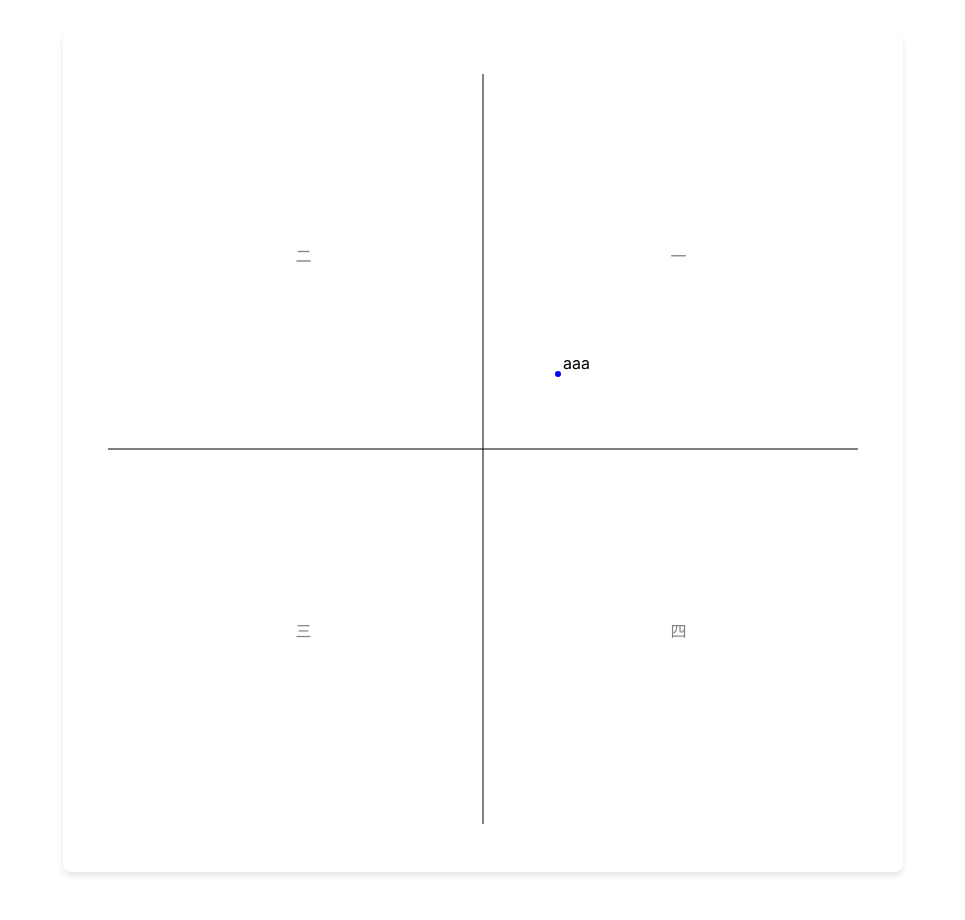
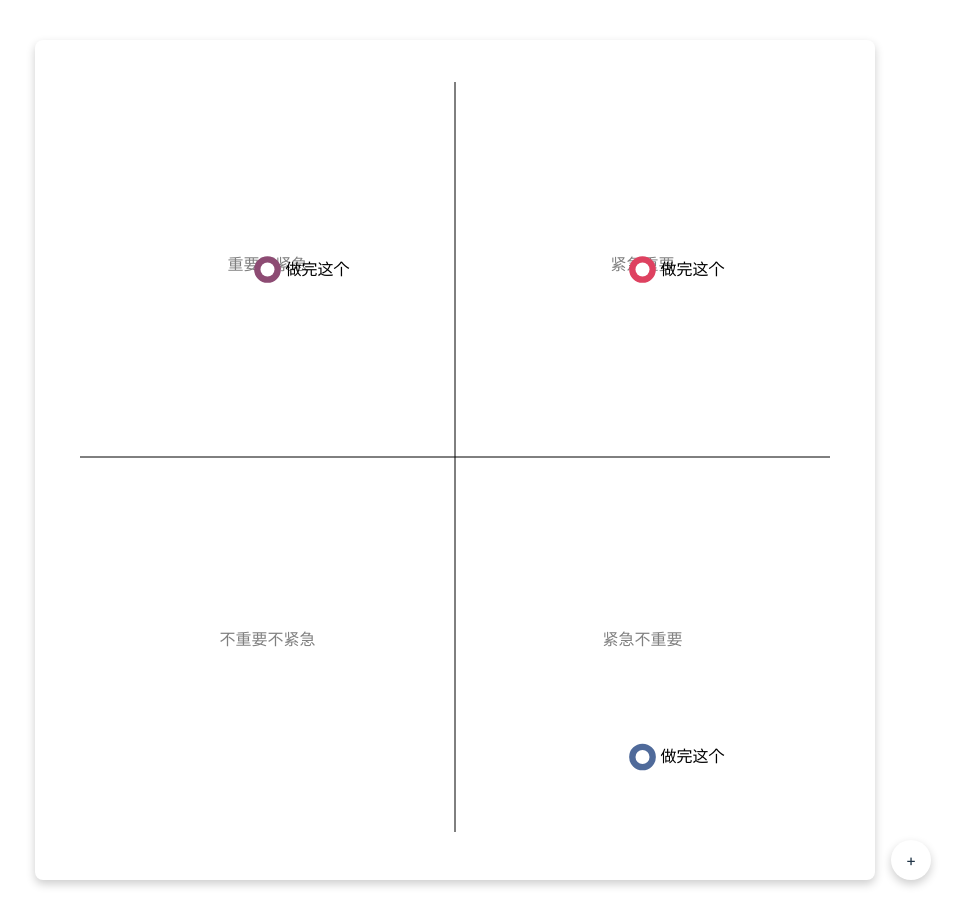
Before and after one commit to Chinyan25486601/matrix-todolist, a Vue app: page / in a window 1280 px wide. Shown: the whole page, without its empty margins (157-1122 px from the left). Built offline with nearby package versions, Linux system fonts and the light colour scheme.

Commit message:
进一步完善了界面

```diff
--- a/src/App.vue
+++ b/src/App.vue
@@ -1,12 +1,34 @@
 <script setup lang="ts">
 import Card from './components/Card.vue'
+import CircleButton from './components/CircleButton.vue'
 </script>
 
 <template>
-    <Card>
-        <RouterView></RouterView>
-    </Card>
+    <div class="main">
+        <Card>
+            <RouterView></RouterView>
+        </Card>
+        <div class="buttons">
+            <CircleButton>+</CircleButton>
+        </div>
+    </div>
 </template>
 
 <style scoped>
+.main {
+    display: flex;
+    flex-direction: row;
+    align-items: end;
+}
+.main>* {
+    margin: 8px;
+}
+
+@media (max-width: 768px) {
+  /* 在小屏幕下调整Card的样式 */
+  .main {
+    flex-direction: column;
+    align-items: start;
+  }
+}
 </style>
--- a/src/components/Card.vue
+++ b/src/components/Card.vue
@@ -11,7 +11,7 @@
 .card {
   background-color: white;
   border-radius: 8px;
-  box-shadow: 0px 4px 6px rgba(0, 0, 0, 0.1);
+  box-shadow: 0px 4px 10px rgba(0, 0, 0, 0.2);
   padding: 20px; /* 根据需要调整内边距 */
   /* 指定固定的宽度和高度，或者使用max-width和max-height来控制大小 */
   width: 800px;
@@ -38,8 +38,8 @@
   /* 在小屏幕下调整Card的样式 */
   .card {
     /* 适度减小宽度 */
-    width: 300px;
-    height: 300px;
+    width: 250px;
+    height: 250px;
   }
 }
 </style>
--- /dev/null
+++ b/src/components/CircleButton.vue
@@ -0,0 +1,28 @@
+<script setup lang="ts">
+</script>
+
+<template>
+    <div class="circle-button">
+      <slot></slot>
+    </div>
+</template>
+
+<style scoped>
+.circle-button {
+  display: flex;
+  justify-content: center;
+  align-items: center;
+  cursor: pointer;
+  transition: all 0.2s ease;
+  box-shadow: 0px 4px 10px rgba(0, 0, 0, 0.2);
+  border-radius: 50%;
+  background-color: white;
+  width: 40px;
+  height: 40px;
+}
+
+/* 在鼠标悬停时可以添加额外的样式，如变化颜色或缩放效果 */
+.circle-button:hover {
+  transform: scale(1.05);
+}
+</style>
--- a/src/components/Coordinates.vue
+++ b/src/components/Coordinates.vue
@@ -1,27 +1,55 @@
 <script setup lang="ts">
-import { computed, ref } from 'vue'
+import { computed } from 'vue'
 import { useWindowSize } from '@vueuse/core'
 
 const windowSize = useWindowSize()
 
 // 默认情况下
 let width = computed<number>(()=>{
-    if( windowSize.width.value <= 550) return 290
+    if( windowSize.width.value <= 550) return 245
     else if(windowSize.width.value <= 768) return 520
     else return 750
 })
 let height = computed<number>(()=>{
-    if( windowSize.width.value <= 550) return 290
+    if( windowSize.width.value <= 550) return 245
     else if(windowSize.width.value <= 768) return 520
     else return 750
 })
 
-const points = ref([{x:1,y:1,description:"aaa"}])
 
-const maximumX = 5
-const maximumY = 5
+interface Point {
+    x: number;
+    y: number;
+    title: string;
+}
+
+const {points} = defineProps<{
+    points: Point[]
+}>()
+
+const maximumX = 1
+const maximumY = 1
 const translateX = (x: number) => (x + maximumX) * (width.value / (2 * maximumX));
 const translateY = (y: number) => height.value - (y + maximumY) * (height.value / (2*maximumY))
+
+const getColor = (x:number, y:number) => {
+    let influencer:number = 1
+    let rawColor: number[] = [0,0,0]
+    if(x>=0 && y>=0){
+        influencer = (x+y)/2
+        rawColor = [217,36,71]
+    } else if (x>y){
+        influencer = x
+        rawColor = [52,83,138]
+    } else if (y>=x){
+        influencer = y
+        rawColor = [123,47,93]
+    }
+    influencer = Math.sqrt(0.5*influencer+0.5)
+
+    const color = rawColor.map(c=>(255-(255-c)*influencer))
+    return `rgb(${color[0]},${color[1]},${color[2]})`
+}
 </script>
 
 <template>
@@ -33,25 +61,47 @@ const translateY = (y: number) => height.value - (y + maximumY) * (height.value
         <line x1="50%" y1="0" x2="50%" y2="100%" stroke="black" />
 
         <!-- 绘制坐标系文本 -->
-        <text x="75%" y="25%" class="quadrant-text">一</text>
-        <text x="75%" y="75%" class="quadrant-text">四</text>
-        <text x="25%" y="25%" class="quadrant-text">二</text>
-        <text x="25%" y="75%" class="quadrant-text">三</text>
+        <text x="75%" y="25%" class="quadrant-text" text-anchor="middle">紧急重要</text>
+        <text x="75%" y="75%" class="quadrant-text" text-anchor="middle">紧急不重要</text>
+        <text x="25%" y="25%" class="quadrant-text" text-anchor="middle">重要不紧急</text>
+        <text x="25%" y="75%" class="quadrant-text" text-anchor="middle">不重要不紧急</text>
 
         <!-- 根据传入的点坐标绘制点和描述 -->
-        <g v-for="(point, index) in points" :key="index">
-          <circle :cx="translateX(point.x)" :cy="translateY(point.y)" r="3" fill="blue" />
-          <text :x="translateX(point.x) + 5" :y="translateY(point.y) - 5">{{ point.description }}</text>
-        </g>
+        <a v-for="(point, index) in points" :key="index">
+            <g :style="`--point-color: ${getColor(point.x, point.y)}`">
+                <circle class="outer" :cx="translateX(point.x)" :cy="translateY(point.y)" r="10" :fill="getColor(point.x, point.y)"/>
+                <circle class="inner" :cx="translateX(point.x)" :cy="translateY(point.y)" r="7" fill="white" />
+                <text :x="translateX(point.x) + 18" :y="translateY(point.y) + 5">{{ point.title }}</text>
+            </g>
+        </a>
       </svg>
     </div>
 </template>
 
 <style scoped>
-  .coordinate-system {
+.coordinate-system {
     display: inline-block;
+}
+.quadrant-text {
+    fill: gray;
+}
+.outer {
+  position: relative;
+  stroke: var(--point-color);
+  animation: scaleAnimation 3s infinite;
+}
+
+g:hover > .outer {
+  animation: scaleAnimation 1s infinite;
+}
+
+/* 定义鼠标悬停时的动画 */
+@keyframes scaleAnimation {
+  0%, 100% {
+    stroke-width: 8px;
   }
-  .quadrant-text {
-    fill: gray;
+  50% {
+    stroke-width: 5px;
   }
+}
 </style>
--- a/src/components/Matrix.vue
+++ b/src/components/Matrix.vue
@@ -1,9 +1,16 @@
 <script setup lang="ts">
+import { ref } from 'vue'
 import Coordinates from './Coordinates.vue'
+
+const points = ref([
+    {x:0.5,y:0.5,title:"做完这个"},
+    {x:-0.5,y:0.5,title:"做完这个"},
+    {x:0.5,y:-0.8,title:"做完这个"},
+])
 </script>
 
 <template>
-    <Coordinates></Coordinates>
+    <Coordinates :points="points"></Coordinates>
 </template>
 
 <style scoped>
--- a/src/style.css
+++ b/src/style.css
@@ -55,12 +55,9 @@ button:focus-visible {
   outline: 4px auto -webkit-focus-ring-color;
 }
 
-.card {
-  padding: 2em;
-}
-
 #app {
   max-width: 1280px;
+  height: 100%;
   margin: 0 auto;
   padding: 2rem;
   text-align: center;
```
